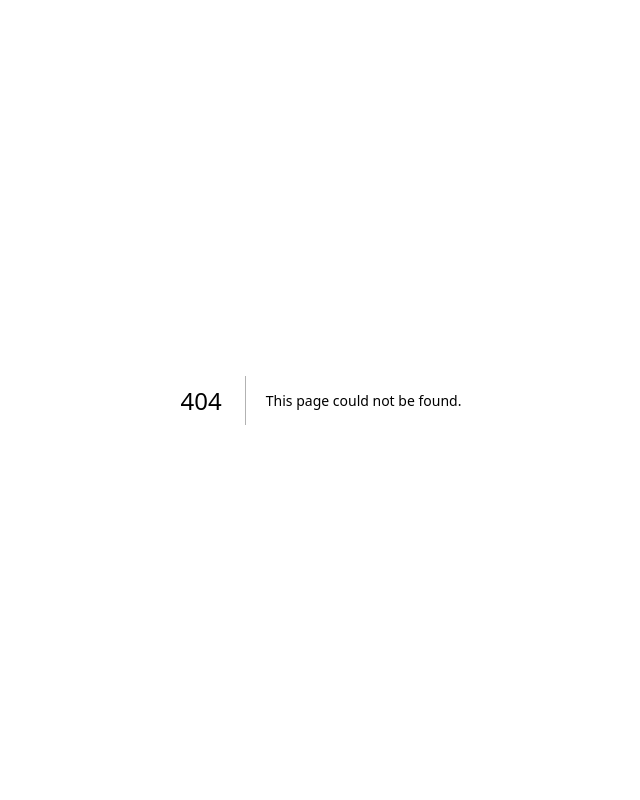
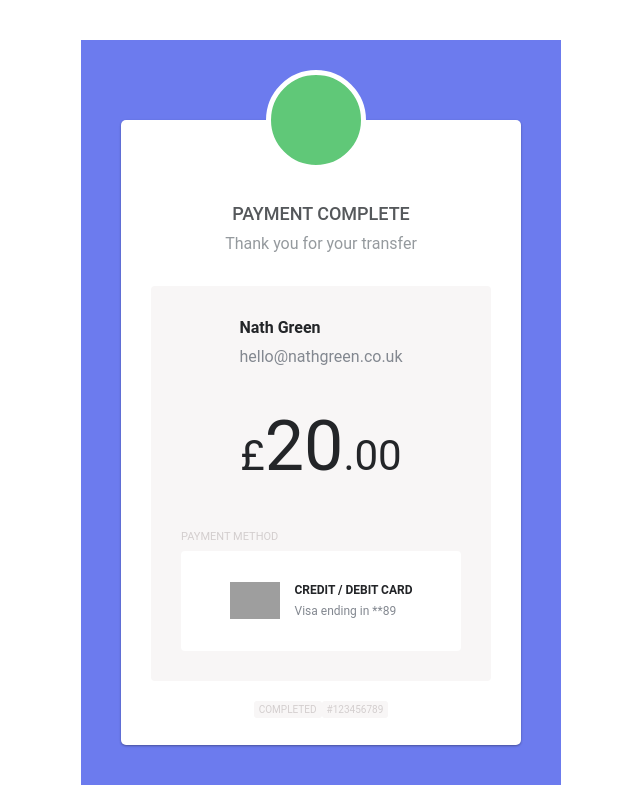
Before and after one commit to Ayushz19/groww-task1, a Next.js app: page /status in a window 1280 px wide. Before the commit this address had no page. Shown: the whole page, without its empty margins (319-959 px from the left). Built offline with nearby package versions, Linux system fonts and the light colour scheme; grey boxes are pictures that could not be loaded.

Commit message:
payment succes made

```diff
--- a/src/app/payment/Payment.js
+++ b/src/app/payment/Payment.js
@@ -23,7 +23,15 @@ const Payment = () => {
       <article className="card">
         <div className="container">
           <div className="card-title">
-            <h2>Payment</h2>
+            <h2>
+              Payment Total:{" "}
+              <span className="">
+                {total.toLocaleString("en-IN", {
+                  minimumFractionDigits: 2,
+                  maximumFractionDigits: 2,
+                })}
+              </span>
+            </h2>
           </div>
           <div className="card-body">
             <div className="payment-type">
@@ -37,8 +45,7 @@ const Payment = () => {
                     </div>
                     <div className="text">
                       <ToggleButton
-
-                        selected={selected==i}
+                        selected={selected == i}
                         onChange={() => {
                           setSelected(i);
                         }}
--- /dev/null
+++ b/src/app/status/Confirm.css
@@ -0,0 +1,142 @@
+.bg {
+    background-color: #6c7bee;
+    width: 480px;
+    overflow: hidden;
+    margin: 0 auto;
+    box-sizing: border-box;
+    padding: 40px;
+    font-family: 'Roboto';
+    margin-top: 40px;
+  }
+  .card {
+    background-color: #fff;
+    width: 100%;
+    float: left;
+    margin-top: 40px;
+    border-radius: 5px;
+    box-sizing: border-box;
+    padding: 80px 30px 25px 30px;
+    text-align: center;
+    position: relative;
+    box-shadow: 0 1px 3px rgba(0,0,0,0.12), 0 1px 2px rgba(0,0,0,0.24);
+  }
+  .card__success {
+    position: absolute;
+    top: -50px;
+    left: 145px;
+    width: 100px;
+    height: 100px;
+    border-radius: 100%;
+    background-color: #60c878;
+    border: 5px solid #fff;
+  }
+  .card__success i {
+    color: #fff;
+    line-height: 100px;
+    font-size: 45px;
+  }
+  .card__msg {
+    text-transform: uppercase;
+    color: #55585b;
+    font-size: 18px;
+    font-weight: 500;
+    margin-bottom: 5px;
+  }
+  .card__submsg {
+    color: #959a9e;
+    font-size: 16px;
+    font-weight: 400;
+    margin-top: 0px;
+  }
+  .card__body {
+    background-color: #f8f6f6;
+    border-radius: 4px;
+    width: 100%;
+    margin-top: 30px;
+    float: left;
+    box-sizing: border-box;
+    padding: 30px;
+  }
+  .card__avatar {
+    width: 50px;
+    height: 50px;
+    border-radius: 100%;
+    display: inline-block;
+    margin-right: 10px;
+    position: relative;
+    top: 7px;
+  }
+  .card__recipient-info {
+    display: inline-block;
+  }
+  .card__recipient {
+    color: #232528;
+    text-align: left;
+    margin-bottom: 5px;
+    font-weight: 600;
+  }
+  .card__email {
+    color: #838890;
+    text-align: left;
+    margin-top: 0px;
+  }
+  .card__price {
+    color: #232528;
+    font-size: 70px;
+    margin-top: 25px;
+    margin-bottom: 30px;
+  }
+  .card__price span {
+    font-size: 60%;
+  }
+  .card__method {
+    color: #d3cece;
+    text-transform: uppercase;
+    text-align: left;
+    font-size: 11px;
+    margin-bottom: 5px;
+  }
+  .card__payment {
+    background-color: #fff;
+    border-radius: 4px;
+    width: 100%;
+    height: 100px;
+    box-sizing: border-box;
+    display: flex;
+    align-items: center;
+    justify-content: center;
+  }
+  .card__credit-card {
+    width: 50px;
+    display: inline-block;
+    margin-right: 15px;
+  }
+  .card__card-details {
+    display: inline-block;
+    text-align: left;
+  }
+  .card__card-type {
+    text-transform: uppercase;
+    color: #232528;
+    font-weight: 600;
+    font-size: 12px;
+    margin-bottom: 3px;
+  }
+  .card__card-number {
+    color: #838890;
+    font-size: 12px;
+    margin-top: 0px;
+  }
+  .card__tags {
+    clear: both;
+    padding-top: 15px;
+  }
+  .card__tag {
+    text-transform: uppercase;
+    background-color: #f8f6f6;
+    box-sizing: border-box;
+    padding: 3px 5px;
+    border-radius: 3px;
+    font-size: 10px;
+    color: #d3cece;
+  }
--- /dev/null
+++ b/src/app/status/Confirm.js
@@ -0,0 +1,39 @@
+"use client";
+
+import React from 'react'
+import styles from './Confirm.css'
+
+const Confirm = () => {
+  return (
+    <div className="bg">
+        <div className="card">
+          <span className="card__success"><i className="ion-checkmark" /></span>
+          <h1 className="card__msg">Payment Complete</h1>
+          <h2 className="card__submsg">Thank you for your transfer</h2>
+          <div className="card__body">
+
+            <div className="card__recipient-info">
+              <p className="card__recipient">Nath Green</p>
+              <p className="card__email">hello@nathgreen.co.uk</p>
+            </div>
+            <h1 className="card__price"><span>£</span>20<span>.00</span></h1>
+            <p className="card__method">Payment method</p>
+            <div className="card__payment">
+              <img src="https://seeklogo.com/images/V/VISA-logo-F3440F512B-seeklogo.com.png" className="card__credit-card" />
+              <div className="card__card-details">
+                <p className="card__card-type">Credit / debit card</p>
+                <p className="card__card-number">Visa ending in **89</p>
+              </div>
+            </div>
+          </div>
+          <div className="card__tags">
+            <span className="card__tag">completed</span>
+            <span className="card__tag">#123456789</span>
+          </div>
+        </div>
+      </div>
+
+  )
+}
+
+export default Confirm
--- /dev/null
+++ b/src/app/status/page.js
@@ -0,0 +1,13 @@
+import React from "react";
+
+import Confirm from "./Confirm.js";
+
+const page = () => {
+  return (
+    <div>
+      <Confirm />
+    </div>
+  );
+};
+
+export default page;
```
